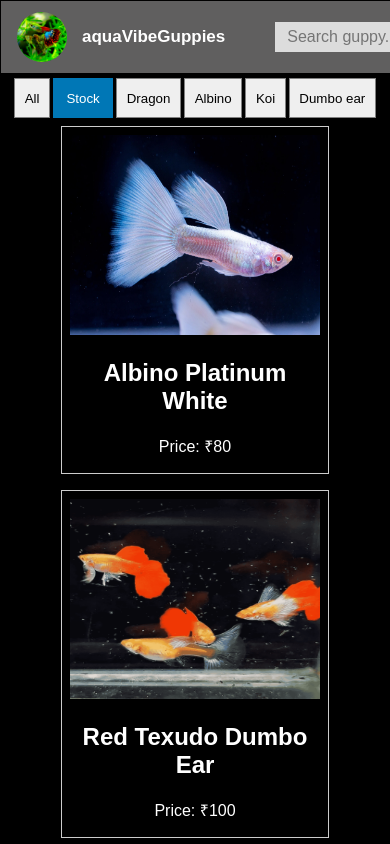
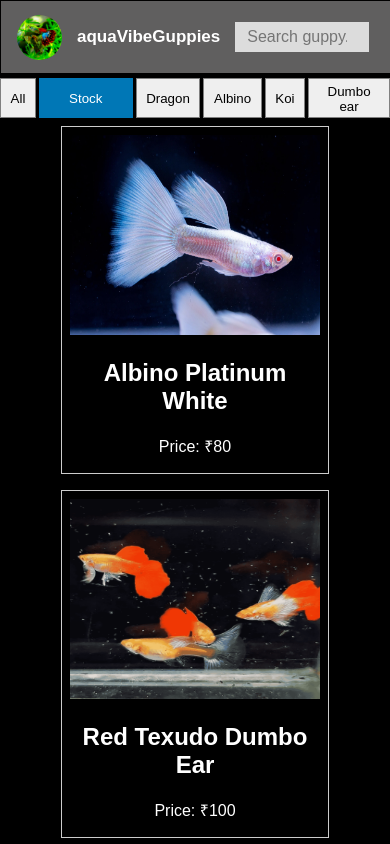
Before and after one commit to Aslin232/Guppy-Website, a React (Create React App) app: page / in a window 390 px wide. Shown: the top 844 px of the page. Built offline with nearby package versions, Linux system fonts and the light colour scheme.

Commit message:
Add logo image and search styles to App.css

```diff
--- a/src/App.css
+++ b/src/App.css
@@ -198,6 +198,15 @@ footer {
     max-width: 250px;
     max-height: 330px;
   }
+  .logo-img {
+    max-width: 45px;
+    max-height: 45px;
+  }
+ .search{
+  position: relative;
+  left: -35px;
+  width: 100px;
+ }
 
   .carousel {
     max-width: 310px;
@@ -221,11 +230,9 @@ footer {
     gap: 3px;
   }
   .filter-bar .active {
-    max-width: 60px;
+    width: 60px;
   }
-  .rty {
-    width: 59px;
-  }
+
   .filter-bar button {
     padding: 0.3rem 0.6rem;
     text-align: center;
```
